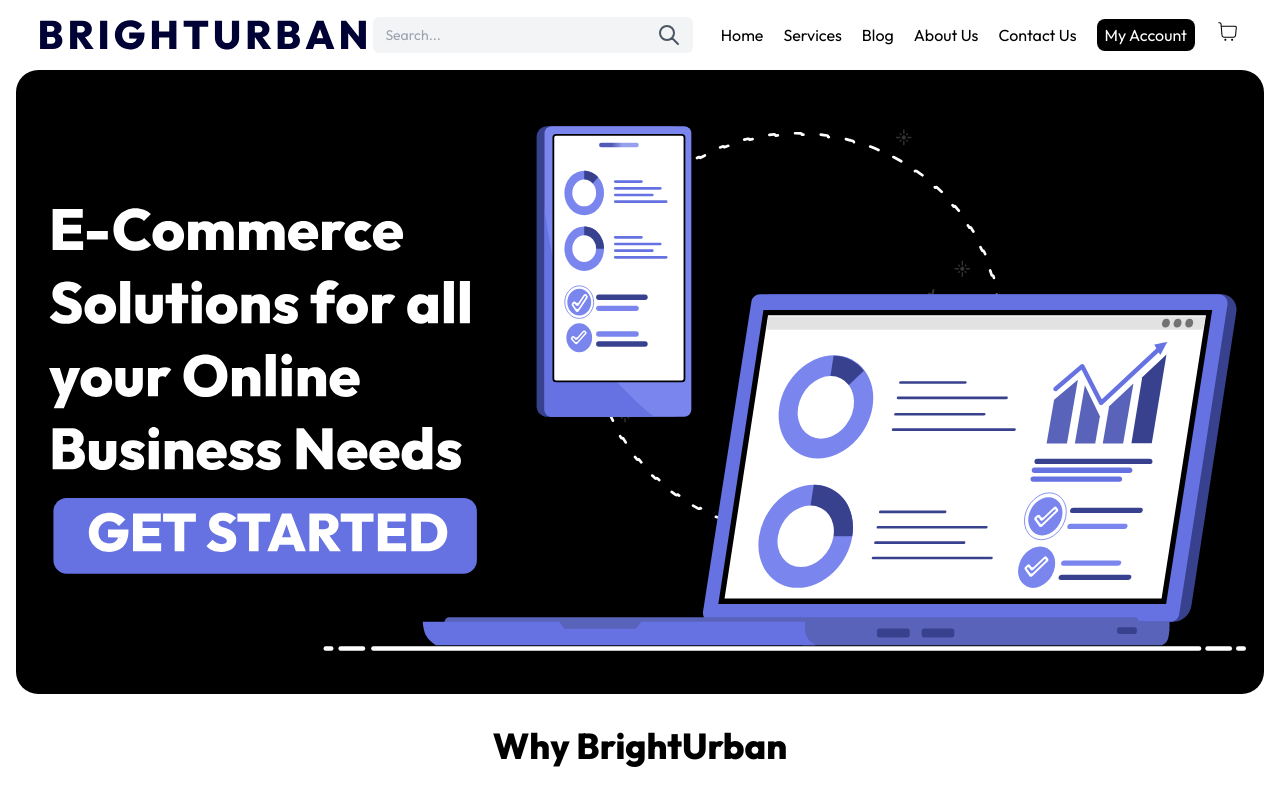
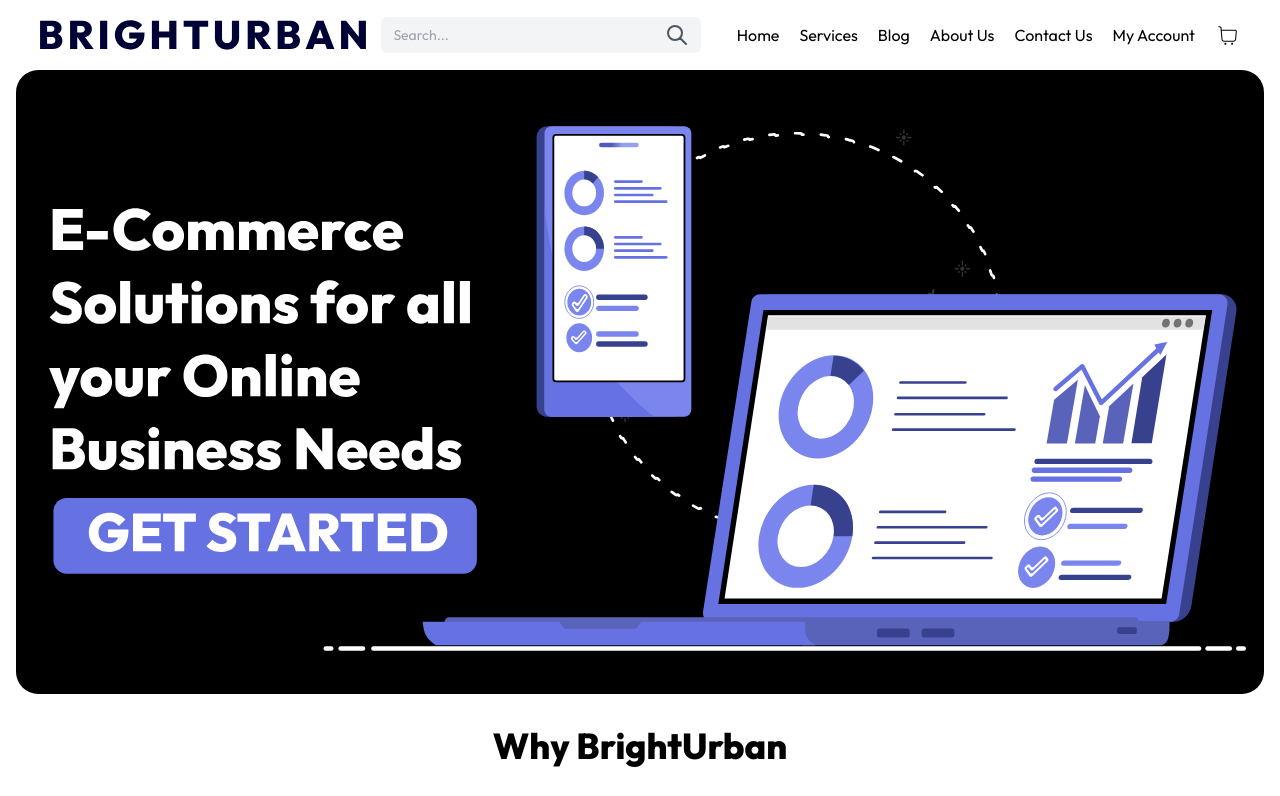
Before and after one commit to originalkamaal/but-next, a Next.js app: page / in a window 1280 px wide. Shown: the top 796 px of the page. Built offline with nearby package versions, Linux system fonts and the light colour scheme.

Commit message:
theme error resolved

```diff
--- a/components/Navbar.jsx
+++ b/components/Navbar.jsx
@@ -5,7 +5,7 @@
 import { IoMdMenu, IoMdClose } from 'react-icons/io';
 import { useRouter } from 'next/router';
 
-export default function Navbar({ theme }) {
+export default function Navbar({ }) {
   const router = useRouter();
   const [menu, toggleMenu] = useState(false);
   const handleToggleMenu = () => {
@@ -75,12 +75,8 @@
 
           <li>
             <div
-              href="#"
-              className={
-                theme == 'dark'
-                  ? 'bg-white text-black px-2 py-1 rounded-lg'
-                  : 'bg-black text-white px-2 py-1 rounded-lg'
-              }
+              onClick={(e) => handleClick(e, "/myaccount")}
+              className="cursor-pointer"
             >
               My Account
             </div>
@@ -164,25 +160,23 @@
               let even = links.legnth - 1 == i ? true : false;
               return (
                 <li key={i}>
-                  <div href={link.src}>{link.title}</div>
+                  <div className="whitespace-nowrap cursor-pointer" onClick={(e) => handleClick(e, link.src)}>
+                    {link.title}
+                  </div>
                 </li>
               );
             })}
 
             <li>
               <div
-                href="#"
-                className={
-                  theme == 'dark'
-                    ? 'bg-white text-black px-2 py-1 rounded-lg'
-                    : 'bg-black text-white px-2 py-1 rounded-lg'
-                }
+                onClick={(e) => handleClick(e, "/myaccount")}
+                className='cursor-pointer'
               >
                 My Account
               </div>
             </li>
             <li className="lg:hidden">
-              <div href="#">Logout</div>
+              <div className="cursor-pointer" onClick={(e) => handleClick(e, link.src)}>Logout</div>
             </li>
           </ul>
           {/* Cart*/}
```
